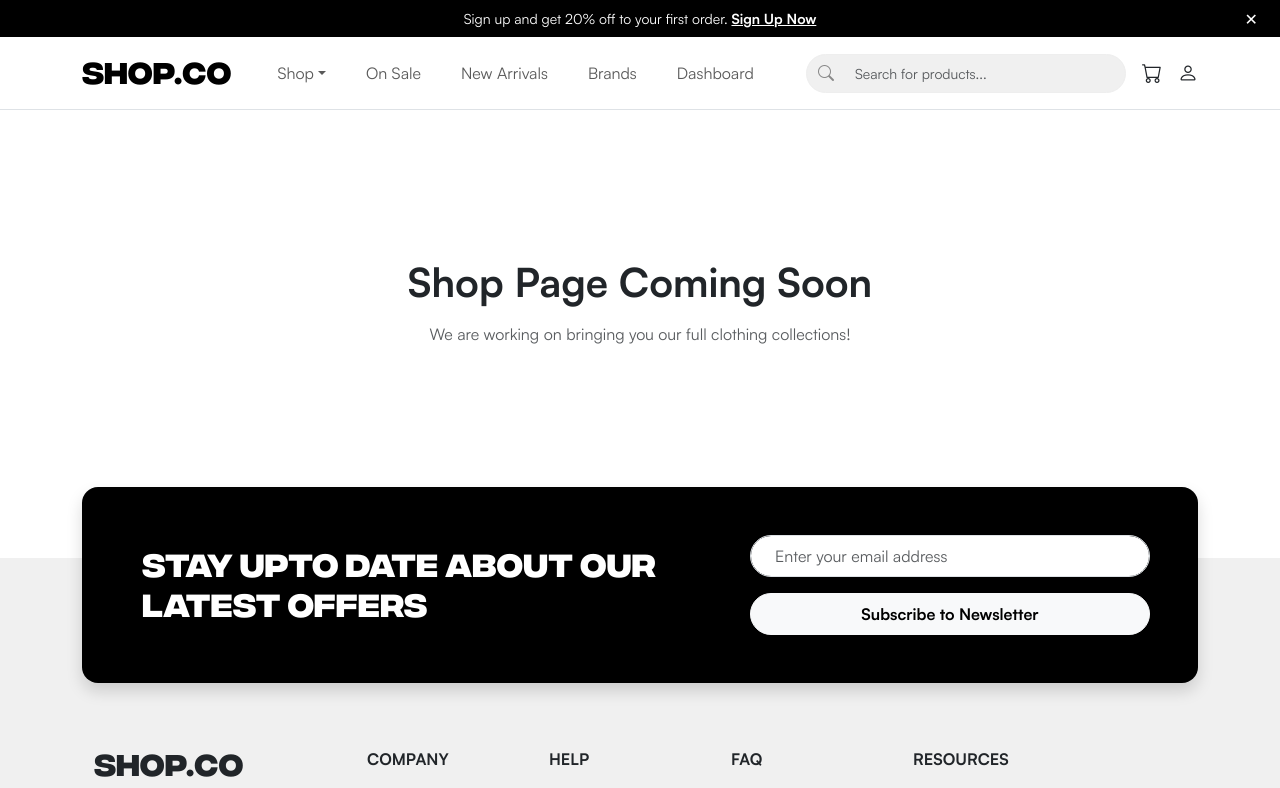
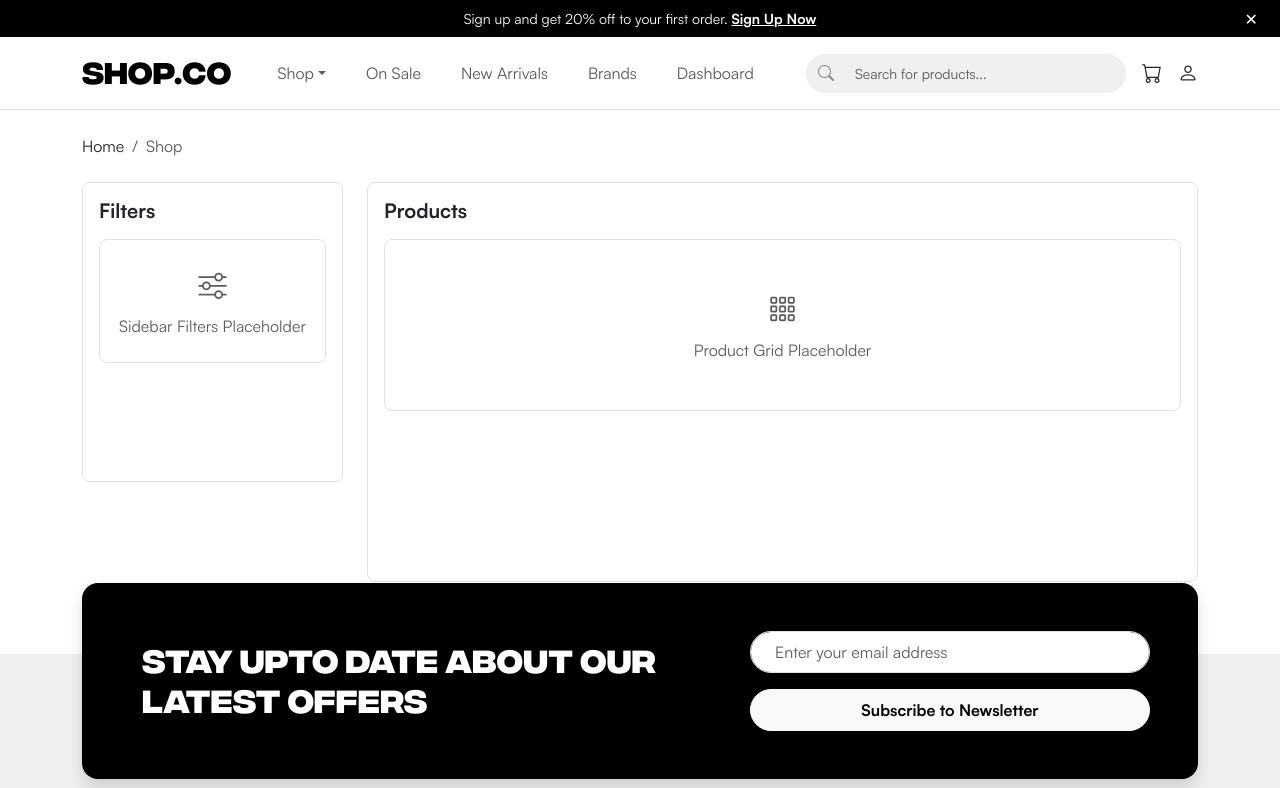
Before and after one commit to ShahdAhmed2/shopco-ecommerce, a React (Vite) app: page /shop in a window 1280 px wide. Shown: the top 788 px of the page. Built offline with nearby package versions, Linux system fonts and the light colour scheme.

Commit message:
feat: create shop page layout

```diff
--- /dev/null
+++ b/src/components/shop/FilterSidebar.css
@@ -0,0 +1,7 @@
+.filter-sidebar {
+  min-height: 300px;
+}
+
+.placeholder-content {
+  border: 2px dashed #ddd;
+}
--- /dev/null
+++ b/src/components/shop/FilterSidebar.jsx
@@ -0,0 +1,19 @@
+import React from 'react';
+import './FilterSidebar.css';
+
+/**
+ * FilterSidebar component placeholder
+ */
+const FilterSidebar = () => {
+  return (
+    <div className="filter-sidebar p-3 border rounded-3 bg-white">
+      <h5 className="fw-bold mb-3">Filters</h5>
+      <div className="placeholder-content py-4 text-center text-muted border border-dashed rounded-3">
+        <i className="bi bi-sliders fs-3 mb-2 d-block"></i>
+        <span>Sidebar Filters Placeholder</span>
+      </div>
+    </div>
+  );
+};
+
+export default FilterSidebar;
--- /dev/null
+++ b/src/components/shop/ShopGrid.css
@@ -0,0 +1,3 @@
+.shop-grid {
+  min-height: 400px;
+}
--- /dev/null
+++ b/src/components/shop/ShopGrid.jsx
@@ -0,0 +1,19 @@
+import React from 'react';
+import './ShopGrid.css';
+
+/**
+ * ShopGrid component placeholder
+ */
+const ShopGrid = () => {
+  return (
+    <div className="shop-grid p-3 border rounded-3 bg-white">
+      <h5 className="fw-bold mb-3">Products</h5>
+      <div className="placeholder-content py-5 text-center text-muted border border-dashed rounded-3">
+        <i className="bi bi-grid-3x3-gap fs-3 mb-2 d-block"></i>
+        <span>Product Grid Placeholder</span>
+      </div>
+    </div>
+  );
+};
+
+export default ShopGrid;
--- /dev/null
+++ b/src/components/shop/ShopLayout.css
@@ -0,0 +1,6 @@
+.shop-layout {
+  min-height: 60vh;
+}
+.breadcrumb-item + .breadcrumb-item::before {
+  content: ">";
+}
--- /dev/null
+++ b/src/components/shop/ShopLayout.jsx
@@ -0,0 +1,37 @@
+import React from 'react';
+import FilterSidebar from './FilterSidebar';
+import ShopGrid from './ShopGrid';
+import './ShopLayout.css';
+
+/**
+ * ShopLayout Component coordinating filters and grids.
+ */
+const ShopLayout = () => {
+  return (
+    <div className="container py-4 shop-layout">
+      {/* Breadcrumbs */}
+      <nav aria-label="breadcrumb" className="mb-4">
+        <ol className="breadcrumb">
+          <li className="breadcrumb-item">
+            <a href="/" className="text-decoration-none text-dark">Home</a>
+          </li>
+          <li className="breadcrumb-item active" aria-current="page">
+            Shop
+          </li>
+        </ol>
+      </nav>
+
+      {/* Grid wrapper */}
+      <div className="row g-4">
+        <div className="col-12 col-md-4 col-lg-3">
+          <FilterSidebar />
+        </div>
+        <div className="col-12 col-md-8 col-lg-9">
+          <ShopGrid />
+        </div>
+      </div>
+    </div>
+  );
+};
+
+export default ShopLayout;
--- a/src/pages/Shop.jsx
+++ b/src/pages/Shop.jsx
@@ -1,15 +1,13 @@
 import React from 'react';
 import Header from '../components/layout/Header';
 import Footer from '../components/layout/Footer';
+import ShopLayout from '../components/shop/ShopLayout';
 
 const Shop = () => {
   return (
     <>
       <Header />
-      <div className="container py-5 text-center" style={{ minHeight: '50vh', display: 'flex', flexDirection: 'column', justifyContent: 'center', alignItems: 'center' }}>
-        <h1 className="fw-bold mb-3">Shop Page Coming Soon</h1>
-        <p className="text-muted">We are working on bringing you our full clothing collections!</p>
-      </div>
+      <ShopLayout />
       <Footer />
     </>
   );
```
